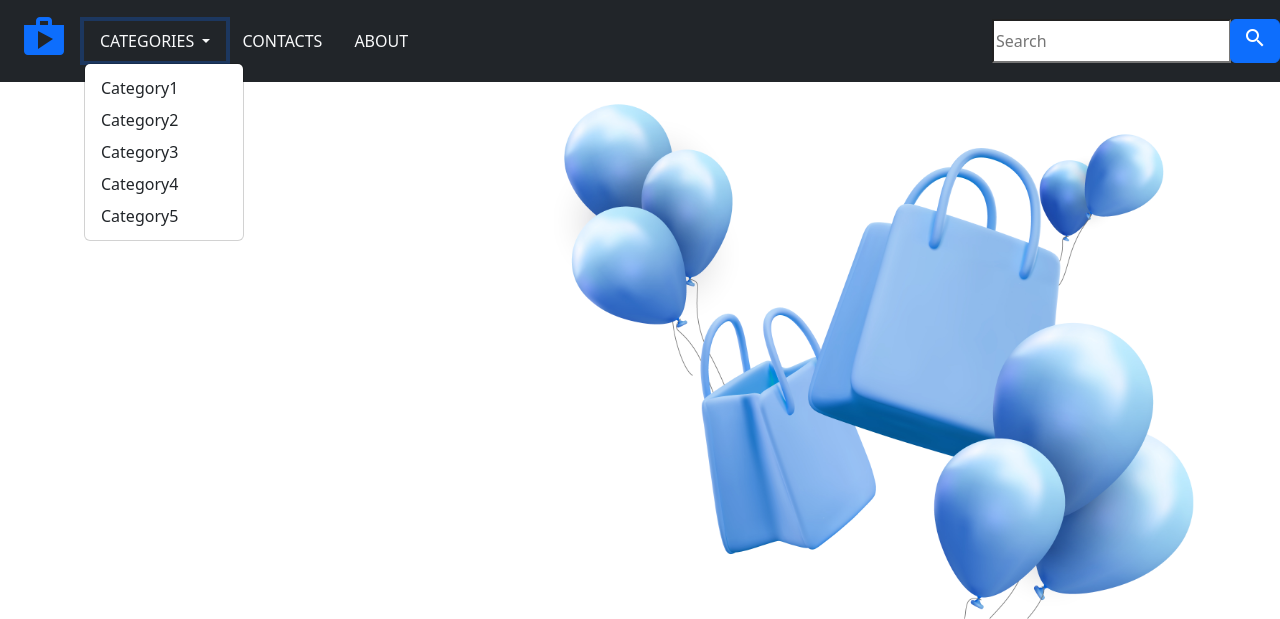
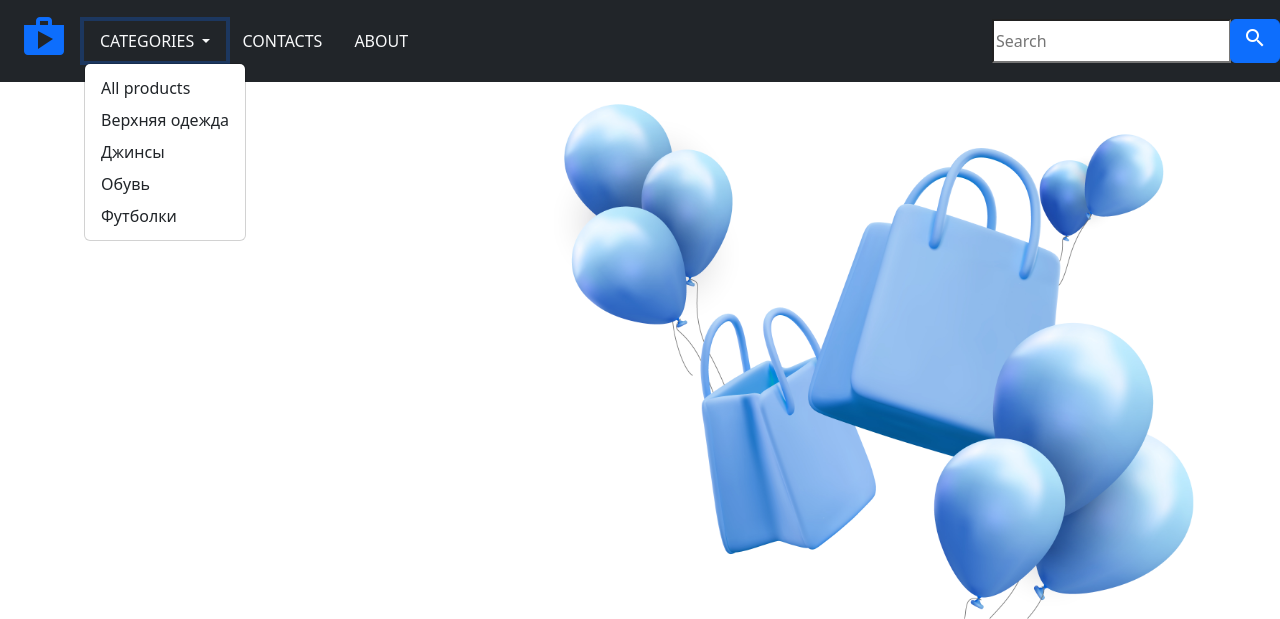
Before and after one commit to Kusoff/ecommerce-project, a Django app: page / in a window 1280 px wide, after a click on "CATEGORIES". Shown: the top 619 px of the page. Run offline with Django 4.2, Linux system fonts and the light colour scheme; data comes from the database, SQL or seed files in the repository; some web fonts are replaced.

Commit message:
Add Categories

```diff
--- a/ecommerce/settings.py
+++ b/ecommerce/settings.py
@@ -63,6 +63,7 @@ TEMPLATES = [
                 'django.template.context_processors.request',
                 'django.contrib.auth.context_processors.auth',
                 'django.contrib.messages.context_processors.messages',
+                'shop.context_processors.menu_links',
             ],
         },
     },
--- /dev/null
+++ b/shop/context_processors.py
@@ -0,0 +1,5 @@
+from .models import Category
+
+def menu_links(request):
+    links = Category.objects.all()
+    return dict(links=links)
--- a/shop/models.py
+++ b/shop/models.py
@@ -1,4 +1,5 @@
 from django.db import models
+from django.urls import reverse
 
 # Create your models here.
 class Category(models.Model):
@@ -11,6 +12,10 @@ class Category(models.Model):
         ordering = ('name', ) #упорядочевание категории по имени
         verbose_name = 'category' #для правильного написания моделей во множественном числе
         verbose_name_plural = 'categories'
+
+    def get_url(self):
+        return reverse('products_by_category', args=[self.slug])
+
     def __str__(self):
         return self.name
 
--- a/shop/templates/navbar.html
+++ b/shop/templates/navbar.html
@@ -1,5 +1,5 @@
   <nav class="navbar navbar-expand-md navbar-light bg-dark">
-      <a href="#" class=navbar-brand><span class="material-icons text-primary material-icons md-36 margin_nav">shop
+      <a href="/" class=navbar-brand><span class="material-icons text-primary material-icons md-36 margin_nav">shop
       </span></a>
       <button class="navbar-toggler bg-light" data-bs-toggle="collapse" data-bs-target="#navbar"><span class="navbar-toggler-icon"></span></button>
       <div id="navbar" class="collapse navbar-collapse justify-content-between">
@@ -9,11 +9,10 @@
                                             dropdown-toggle" data-bs-toggle="dropdown" href="">Categories
           </a>
               <div class ="dropdown-menu">
-                  <a class="dropdown-item" href="">Category1</a>
-                  <a class="dropdown-item" href="">Category2</a>
-                  <a class="dropdown-item" href="">Category3</a>
-                  <a class="dropdown-item" href="">Category4</a>
-                  <a class="dropdown-item" href="">Category5</a>
+                  <a class="dropdown-item" href="{% url 'home' %}">All products</a>
+                  {% for category in links %}
+                  <a class="dropdown-item" href="{{category.get_url}}">{{category.name}}</a>
+                  {% endfor %}
               </div>
           </li>
           <li class ="nav-item"><a class ="nav-link text-light text-uppercase font-weight-bold px-3" href="">Contacts</a></li>
```
